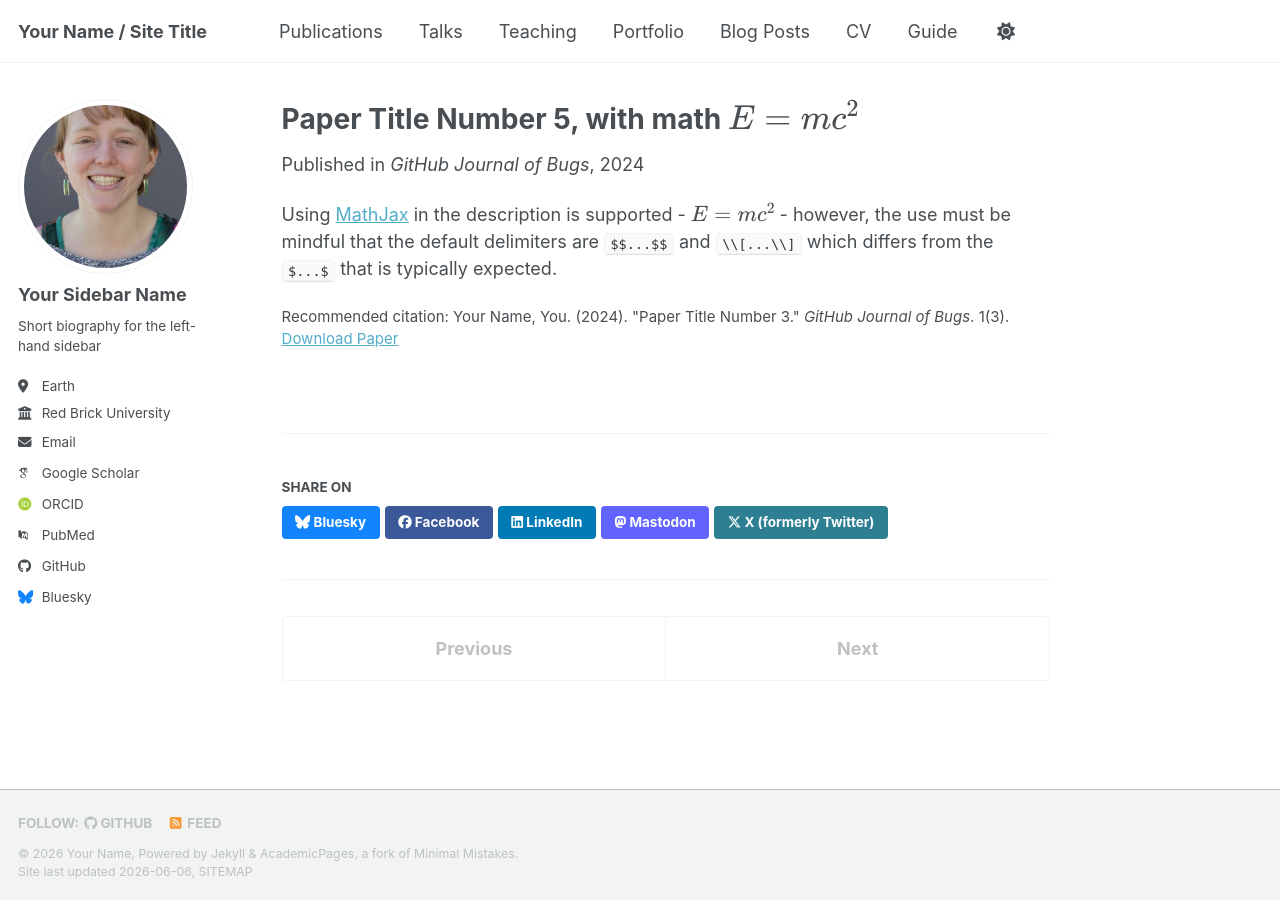
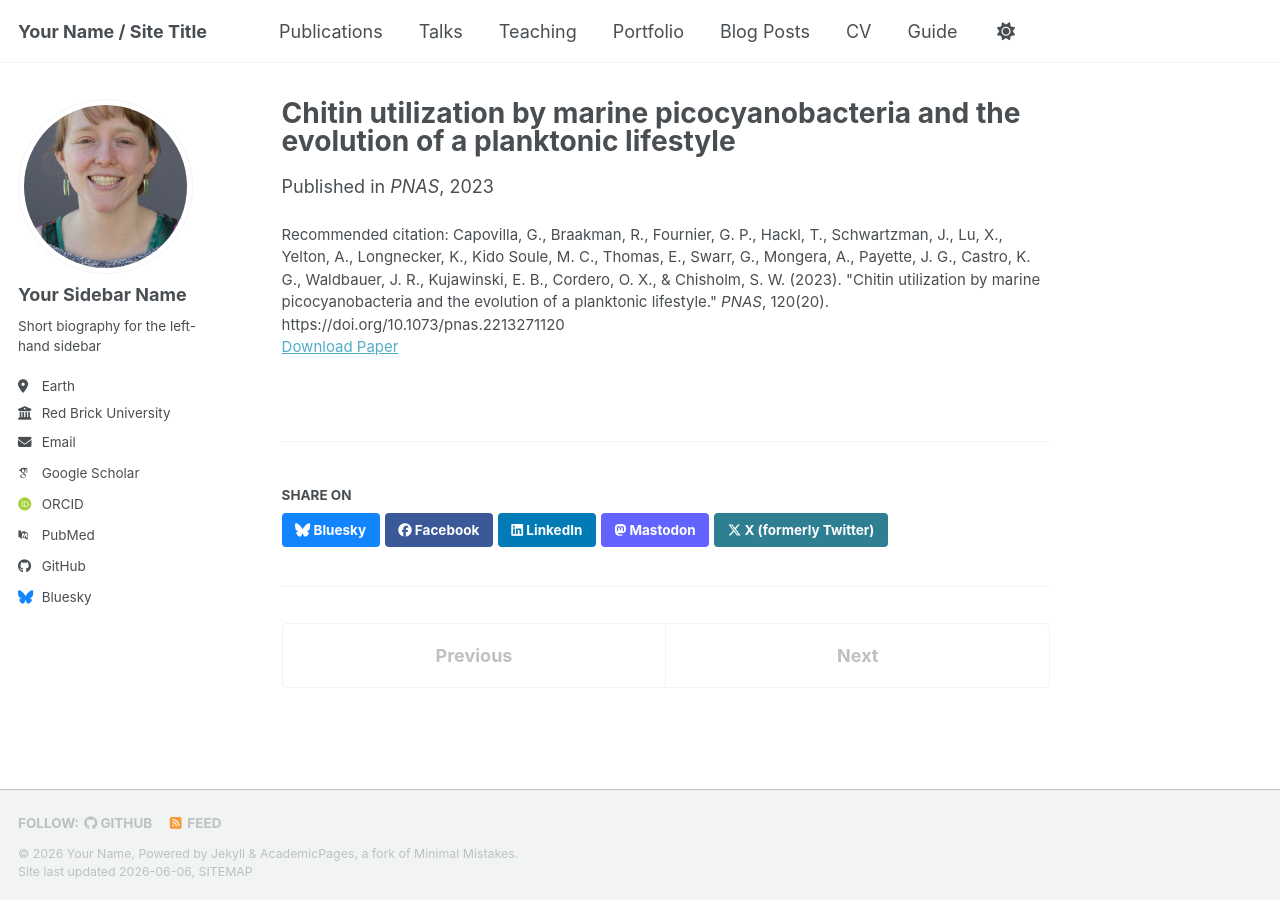
Before and after one commit to elainathomas/ElainaThomas.github.io, a Jekyll site: the page built from _publications/2025-06-08-paper-title-number-5.md, in a window 1280 px wide. Built offline with Jekyll 4.4.1, drawn with Linux system fonts in a browser that asks for light colours; some web fonts are replaced; a script bundle is joined from its source files by our own code; library files that are not in the unit come from our copies.

Commit message:
Update 2025-06-08-paper-title-number-5.md

```diff
--- a/_publications/2025-06-08-paper-title-number-5.md
+++ b/_publications/2025-06-08-paper-title-number-5.md
@@ -1,13 +1,10 @@
 ---
-title: "Paper Title Number 5, with math $$E=mc^2$$"
+title: "Chitin utilization by marine picocyanobacteria and the evolution of a planktonic lifestyle"
 collection: publications
-category: conferences
-permalink: /publication/2024-02-17-paper-title-number-4
-excerpt: 'This paper is about a famous math equation, $$E=mc^2$$'
-date: 2024-02-17
-venue: 'GitHub Journal of Bugs'
-paperurl: 'https://academicpages.github.io/files/paper3.pdf'
-citation: 'Your Name, You. (2024). &quot;Paper Title Number 3.&quot; <i>GitHub Journal of Bugs</i>. 1(3).'
+category: manuscripts
+permalink: /publication/2023-01-01-chitin-utilization-by-marine-picocyanobacteria
+date: 2023-01-01
+venue: "PNAS"
+paperurl: "https://doi.org/10.1073/pnas.2213271120"
+citation: "Capovilla, G., Braakman, R., Fournier, G. P., Hackl, T., Schwartzman, J., Lu, X., Yelton, A., Longnecker, K., Kido Soule, M. C., Thomas, E., Swarr, G., Mongera, A., Payette, J. G., Castro, K. G., Waldbauer, J. R., Kujawinski, E. B., Cordero, O. X., & Chisholm, S. W. (2023). \"Chitin utilization by marine picocyanobacteria and the evolution of a planktonic lifestyle.\" <i>PNAS</i>, 120(20). https://doi.org/10.1073/pnas.2213271120"
 ---
-
-Using [MathJax](https://www.mathjax.org/) in the description is supported - $$E=mc^2$$ - however, the use must be mindful that the default delimiters are `$$...$$` and `\\[...\\]` which differs from the `$...$` that is typically expected.
```
